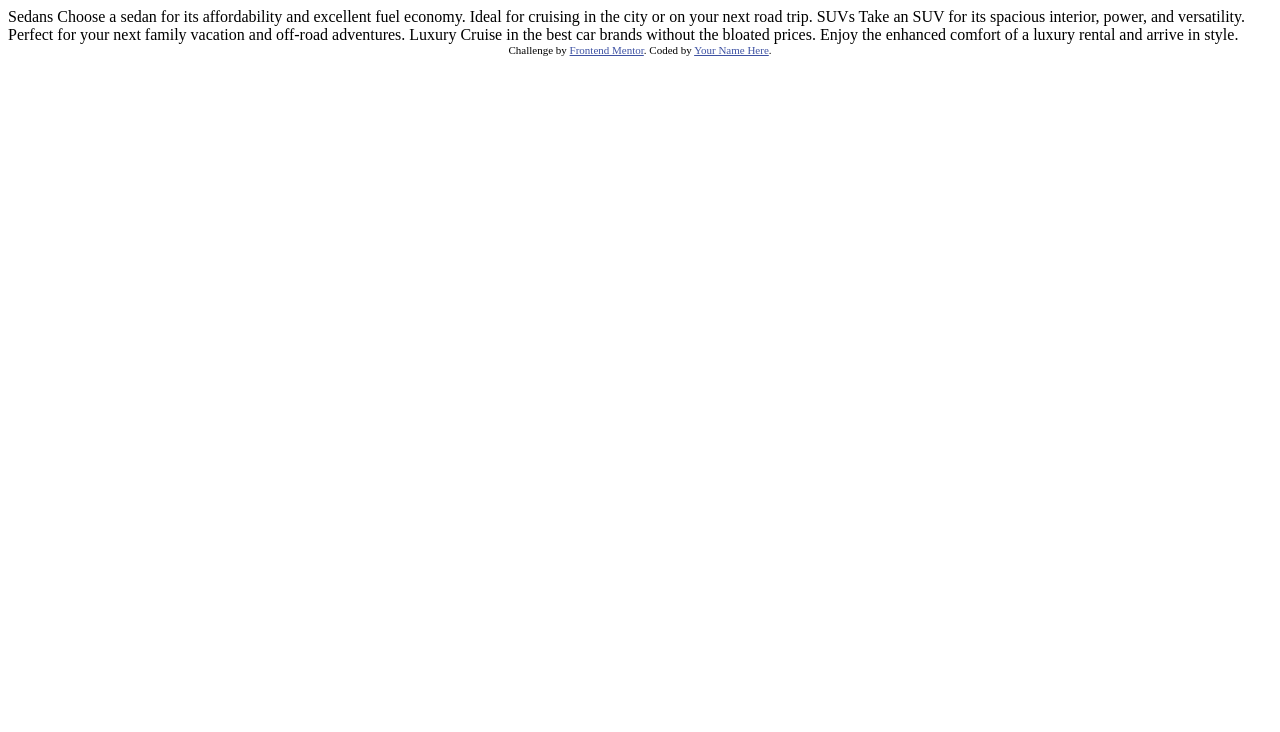
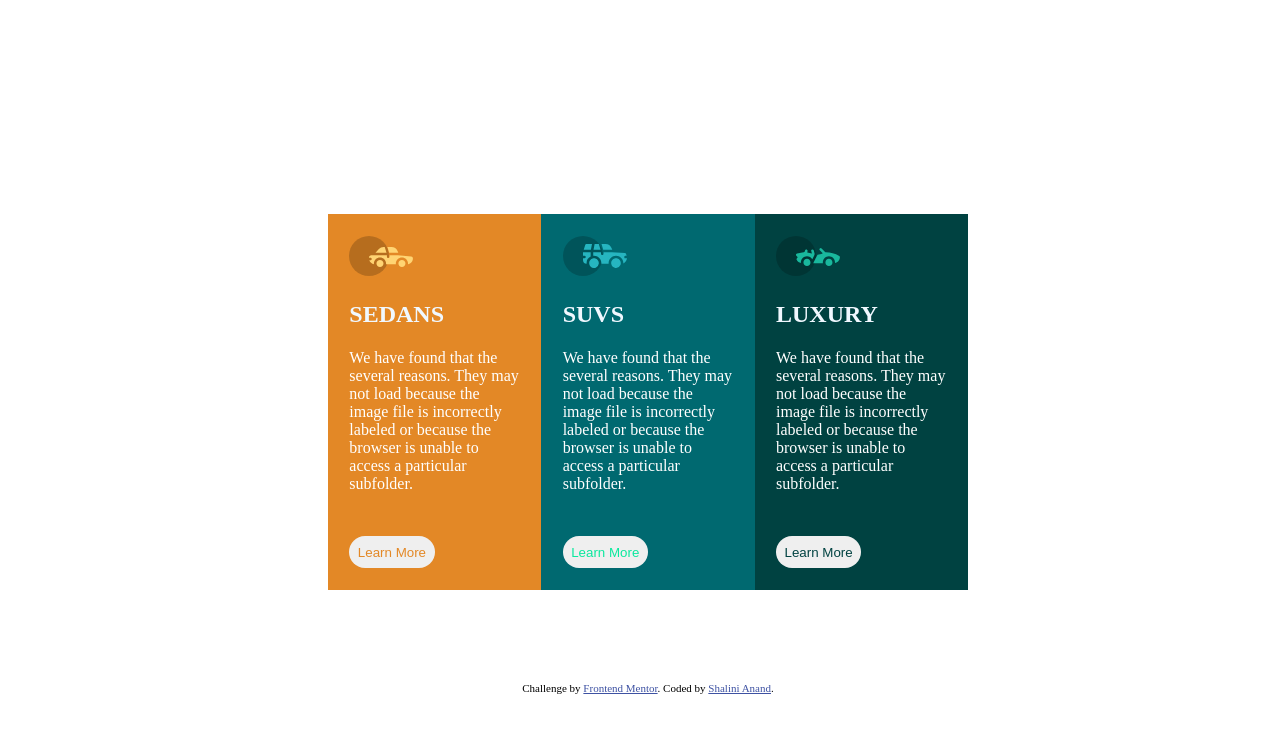
Before and after one commit to liniii31/3-card-component, a plain HTML site: page index.html in a window 1280 px wide. Drawn offline with Linux system fonts and the light colour scheme; a web font is replaced by a local one.

Commit message:
styling and layouting

```diff
--- /dev/null
+++ b/index.css
@@ -0,0 +1,67 @@
+
+body{
+    width:100vw;
+    height:100vh;
+    box-sizing: border-box;
+    display:flex;
+    flex-direction: column;
+    justify-content: center;
+    align-items: center;
+}
+main{
+    height: 70%;
+    width:50%;
+    display:flex;
+    flex-direction: row;
+    justify-content: center;
+    align-items: center;
+}
+
+#cyan{
+    background-color: hsl(184, 100%, 22%);
+}
+#orange{
+    background-color:hsl(31, 77%, 52%);
+}
+#Darkcyan{
+    background-color:  hsl(179, 100%, 13%);
+}
+#cyan-color{
+    color:hsl(31, 77%, 52%);
+}
+#orange-color{
+
+    color:rgb(10, 232, 158);
+}
+#Darkcyan-color{
+    color:hsl(179, 100%, 13%);
+}
+.icon{
+    margin:10%;
+}
+h2{
+    font-family: Big Shoulders Display;
+    color: aliceblue;
+    margin:10%;
+}
+p{
+    color: white;
+    margin:10%;
+}
+button{
+    margin-top:20%;
+    margin:10%;
+    padding:4%;
+    border-radius: 25px;
+    border-style: none;
+}
+@media screen and (max-width:575px){
+
+    main{
+
+
+        flex-direction: column;
+
+    }
+
+}
--- a/index.html
+++ b/index.html
@@ -3,9 +3,9 @@
 <head>
   <meta charset="UTF-8">
   <meta name="viewport" content="width=device-width, initial-scale=1.0"> <!-- displays site properly based on user's device -->
-
+  <link rel="stylesheet" href="https://fonts.google.com/specimen/Big+Shoulders+Display"/>
   <link rel="icon" type="image/png" sizes="32x32" href="./images/favicon-32x32.png">
-
+  <link rel="stylesheet" href="./index.css"/>
   <title>Frontend Mentor | 3-column preview card component</title>
 
   <!-- Feel free to remove these styles or customise in your own stylesheet 👍 -->
@@ -15,22 +15,32 @@
   </style>
 </head>
 <body>
+  <main>
+    <h1></h1>
+    <div class="card" id="orange">
+      <div class="icon"><img  src="./images/icon-sedans.svg" alt="sedan-icon"/></div>
+      <h2>SEDANS</h2>
+      <p>We have found that the several reasons. They may not load because the image file is incorrectly labeled or because the browser is unable to access a particular subfolder.</p>
+      <button id="cyan-color">Learn More</button>
+    </div>
+    <div class="card" id="cyan">
+      <div class="icon"><img  src="./images/icon-suvs.svg" alt="suvs-icon"/></div>
+      <h2>SUVS</h2>
+      <p>We have found that the  several reasons. They may not load because the image file is incorrectly labeled or because the browser is unable to access a particular subfolder.</p>
+      <button id="orange-color">Learn More</button>
+    </div>
+    <div class="card" id="Darkcyan">
+      <div class="icon"><img  src="./images/icon-luxury.svg" alt="luxury-icon"/></div>
+      <h2>LUXURY</h2>
+      <p>We have found that the  several reasons. They may not load because the image file is incorrectly labeled or because the browser is unable to access a particular subfolder.</p>
+      <button id="Darkcyan-color">Learn More</button>
+    </div>
 
-  Sedans
-  Choose a sedan for its affordability and excellent fuel economy. Ideal for cruising in the city
-  or on your next road trip.
-
-  SUVs
-  Take an SUV for its spacious interior, power, and versatility. Perfect for your next family vacation
-  and off-road adventures.
-
-  Luxury
-  Cruise in the best car brands without the bloated prices. Enjoy the enhanced comfort of a luxury
-  rental and arrive in style.
+  </main>
 
   <div class="attribution">
     Challenge by <a href="https://www.frontendmentor.io?ref=challenge" target="_blank">Frontend Mentor</a>.
-    Coded by <a href="#">Your Name Here</a>.
+    Coded by <a href="#">Shalini Anand</a>.
   </div>
 </body>
 </html>
```
